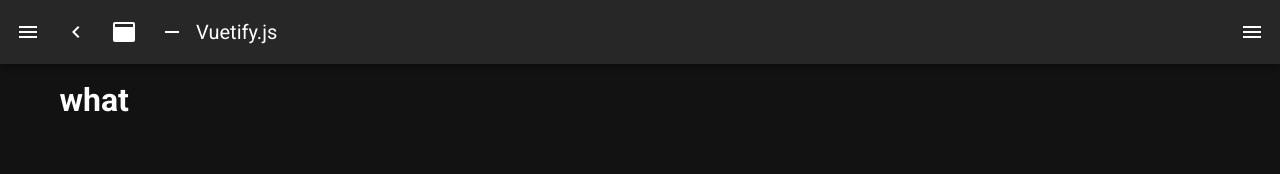
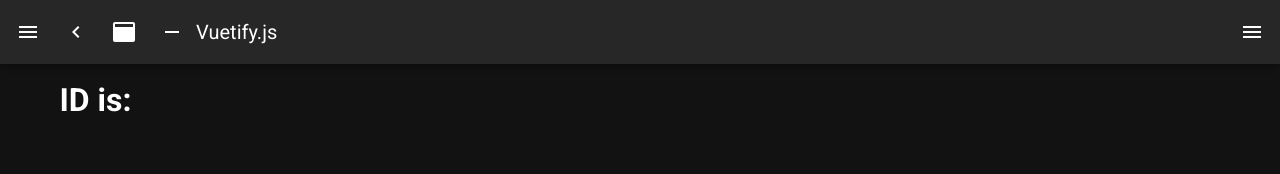
Before and after one commit to lukkyjoe/materially-static, a Nuxt app: page /item/1 in a window 1280 px wide. Shown: the top 174 px of the page. Built offline with nearby package versions, Linux system fonts and the light colour scheme.

Commit message:
Add payload into async data.

```diff
--- a/pages/item/_id.vue
+++ b/pages/item/_id.vue
@@ -1,12 +1,20 @@
 <template>
-  <h1>what {{ id }}</h1>
+  <div>
+    <h1>ID is: {{ id }}</h1>
+  </div>
 </template>
 
 <script>
 export default {
-  asyncData ({ params }) {
-    const id = params.id // When calling /abc the id will be "abc"
-    return { id }
+  asyncData ({ params, payload }) {
+    const id = params.id // When calling /abc the slug will be "abc"
+    if (payload) {
+      console.log('payload', payload)
+    } else {
+      console.log('no payload', payload)
+    }
+    const something = payload ? payload.name : ''
+    return { id, something }
   }
 }
 </script>
```
